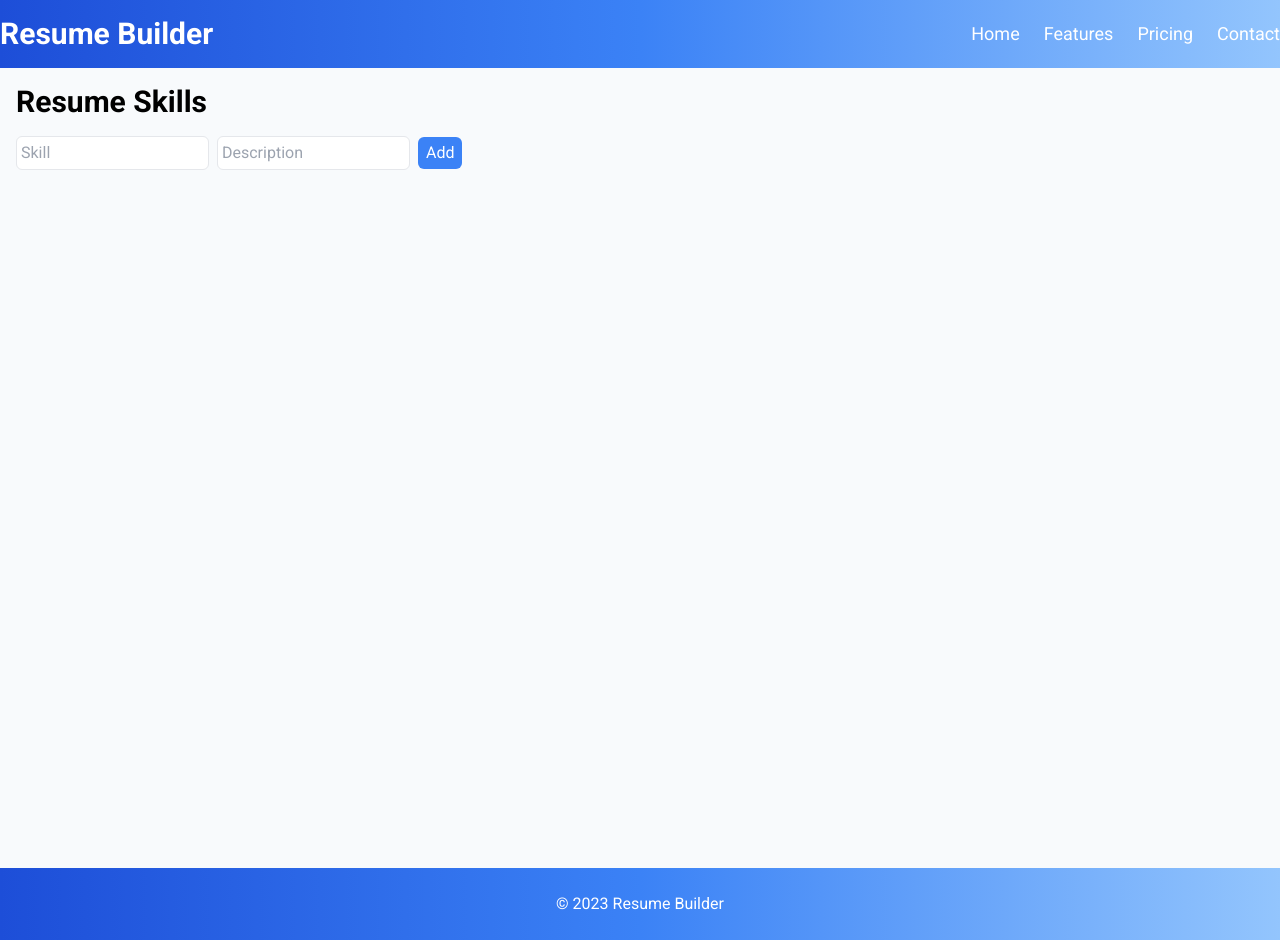
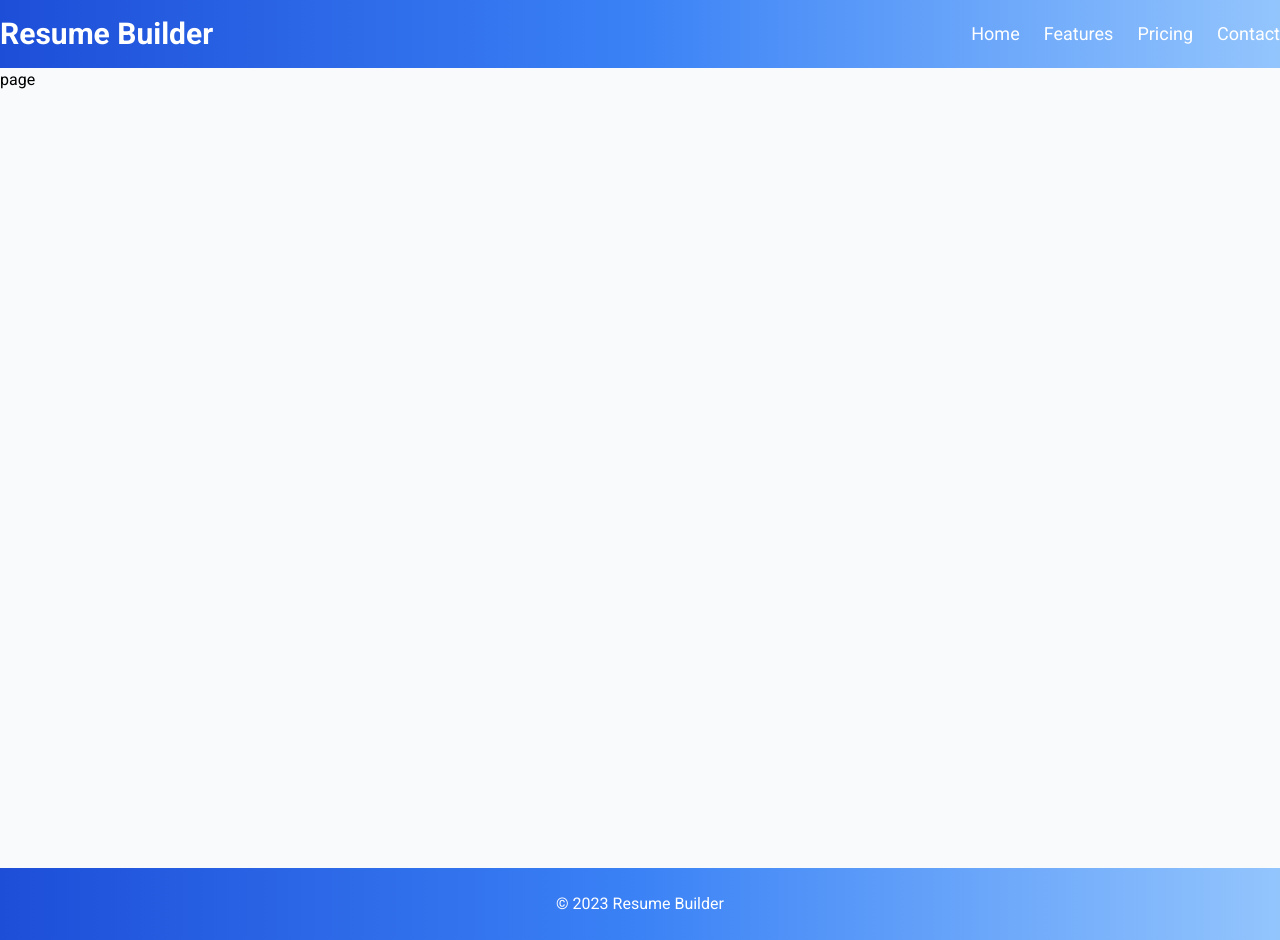
Before and after one commit to gostgmaer/next-resume-builder, a Next.js app: page /resume in a window 1280 px wide. Built offline with nearby package versions, Linux system fonts and the light colour scheme.

Commit message:
changed for error

```diff
--- a/src/app/resume/page.js
+++ b/src/app/resume/page.js
@@ -1,21 +1,8 @@
-"use client"
-import Skill from '@/components/expriment/Skills';
-import Head from 'next/head';
-import React, { useState } from 'react'
+import React from 'react'
 
 const page = () => {
-  const [skills, setSkills] = useState([]);
   return (
-    <div>
-    <Head>
-      <title>Resume Skills</title>
-    </Head>
-
-    <main className="p-4">
-      <h1 className="text-3xl font-semibold mb-4">Resume Skills</h1>
-      <Skill skills={skills} setSkills={setSkills} />
-    </main>
-  </div>
+    <div>page</div>
   )
 }
 
```
